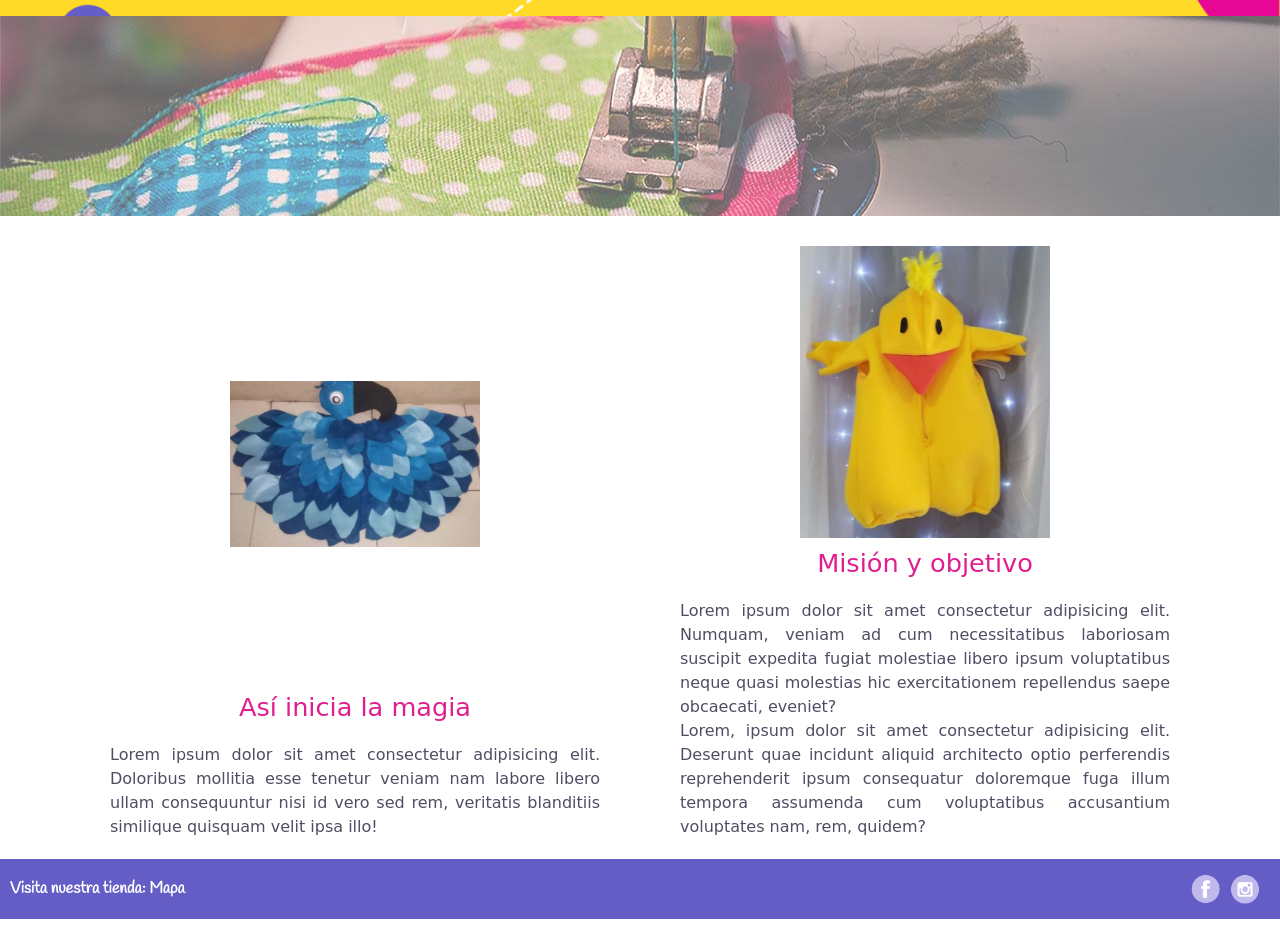
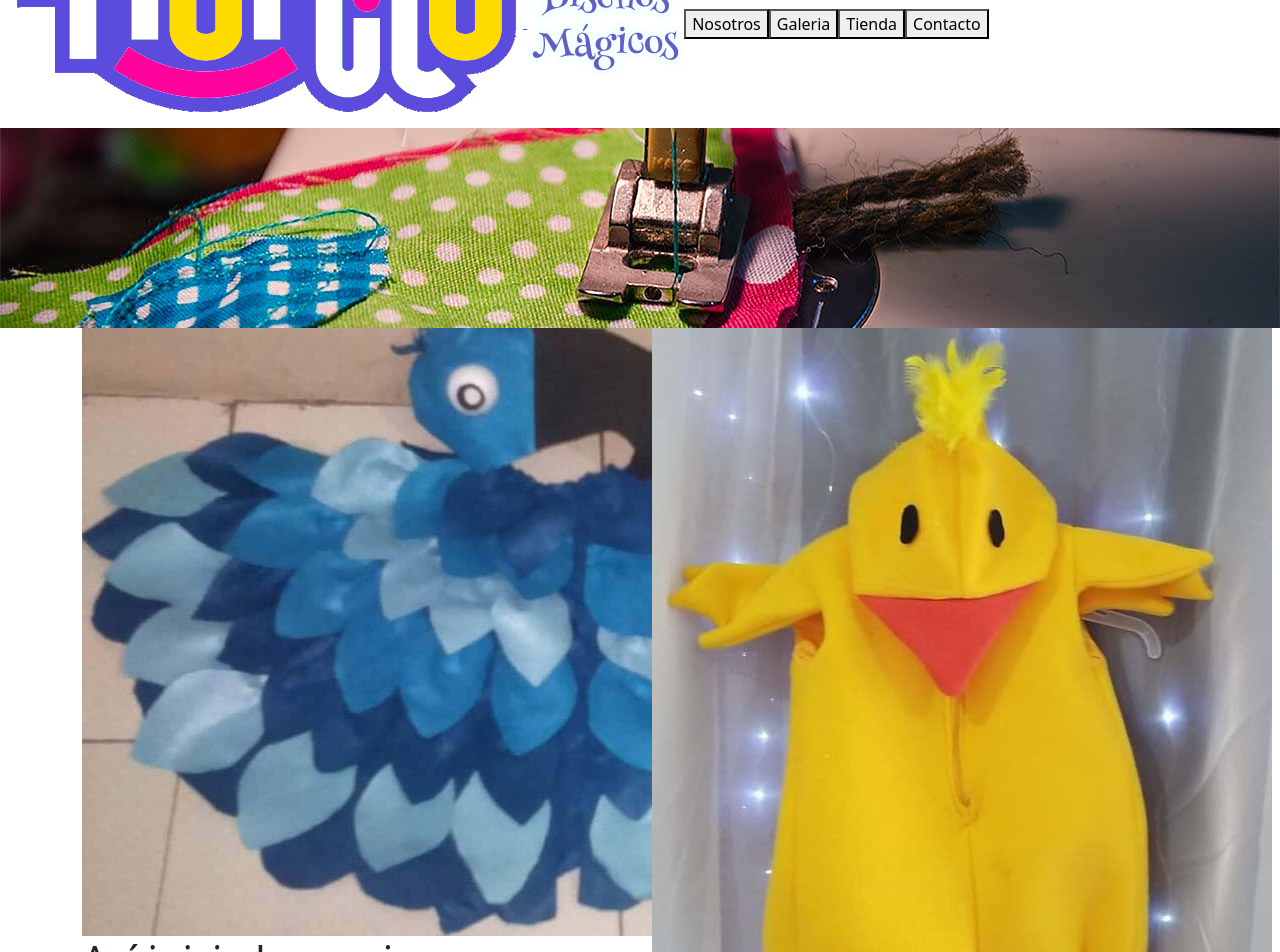
Before and after one commit to Polisio/NuniluRamirez_desafio5, a website: page views/Nosotros.html in a window 1280 px wide. Shown: the part 80-1032 px from the top of the page. Before the commit the page ends 999 px from the top, so only its background shows below. Drawn offline with nearby package versions, Linux system fonts and the light colour scheme; a web font is replaced by a local one.

Commit message:
correcciones

```diff
--- a/CSS/menuresp.css
+++ b/CSS/menuresp.css
@@ -1,6 +1,6 @@
 @import url('https://fonts.googleapis.com/css2?family=Comfortaa:wght@400;700&family=Handlee&family=Henny+Penny&family=Merienda:wght@400;700&family=Original+Surfer&display=swap');
 
-* {
+/* * {
 	margin: 0;
 	padding: 0;
 	box-sizing: border-box;
@@ -21,9 +21,9 @@ h1, h2{
 	color: rgb(224, 31, 143);
 	font-size: 1.6rem;
 	margin: 10px;
-}
+} */
 
-p{
+/* p{
 	font-family: 'Original Surfer', cursive;
 	text-align: justify;
 	font-size: 1rem;
@@ -53,9 +53,9 @@ header{
 	background-repeat: no-repeat;
 	background-position: center;
 	background-size: cover;
-}
+} */
 
-footer{
+/* footer{
 	position: absolute;
 	left: 0;
 	bottom: 0;
@@ -70,9 +70,9 @@ footer{
 	padding: 10px;
 	font-family: Handlee;
 	font-weight: bold;
-}
+} */
 
-.styleHeader{
+/* .styleHeader{
 	display: flex;
 	align-items: center;
 }
@@ -94,9 +94,9 @@ footer{
 	height: 50px;
 	margin-right: 10px;
 	margin-bottom: 10px;
-}
+} */
 
-.logoRedes{
+/* .logoRedes{
 	display: flex;
 	align-items: center;
 }
@@ -117,9 +117,9 @@ footer{
 .footerMap:hover{
 	color: #E31D93;
 	transition: 0.5s;
-}
+} */
 
-.styleSection{
+/* .styleSection{
 	width: 300;
 	height: 500;
 	display: flex;
@@ -135,9 +135,9 @@ footer{
 	max-width: 250px;
 	height: auto;
 	margin: auto;
-}
+} */
 
-.formStyle{
+/* .formStyle{
 	font-family: 'Handlee', cursive;
 	color: rgb(77, 67, 226);
 	padding: 0 10px;
@@ -162,22 +162,22 @@ footer{
 
 .textZone{
 	display: flex;
-}
+} */
 
-.mapa{
+/* .mapa{
 	display: flex;
 	width: 100%;
 	padding: 5%;
-}
+} */
 
 
 /* class bootstrap */
 
-.backnav{
+/* .backnav{
 	width: 100%;
-}
+} */
 
-.bot-nav{
+/* .bot-nav{
 	margin-bottom: 5px;
 }
 
@@ -230,9 +230,9 @@ footer{
 
 .boton:hover::after{
 	top: 0;
-}
+} */
 
-.botonSend{
+/* .botonSend{
 	display: inline-flex;
 	align-items: center;
 	justify-content: center;
@@ -271,9 +271,9 @@ footer{
 	position: relative;
 	z-index: 2;
 	transition: 2s;
-}
+} */
 
-@media screen and (max-width: 719px) {
+/* @media screen and (max-width: 719px) {
 	.galeriaflex{
 		display: none;
 	}
@@ -313,4 +313,4 @@ footer{
 	.map-g{
 		grid-area: mapa;
 	}
-}
+} */
--- a/scss/_comunes.scss
+++ b/scss/_comunes.scss
@@ -3,6 +3,7 @@ $clr-morado: rgb(101, 93, 198); //color principal
 $clr-amarillo: rgb(253, 224, 33); //color secundario
 $clr-fiusha: rgb(224, 31, 143);//color que destaca
 $clr-gris: rgb(79, 77, 99); //color de font
+$clr-blanco: rgb(255, 255, 255); //color general
 
 //fonts
 @import url('https://fonts.googleapis.com/css2?family=Comfortaa:wght@400;700&family=Handlee&family=Henny+Penny&family=Merienda:wght@400;700&family=Original+Surfer&display=swap');
--- a/scss/_hebofo.scss
+++ b/scss/_hebofo.scss
@@ -1,5 +1,4 @@
 //html general
-
 html{
 	position: relative;
 	min-height: 100%;
@@ -20,21 +19,24 @@ h1, h2{
 p{
 	font-family: $parrafos;
 	text-align: justify;
+	max-width: 600px;
 	font-size: 1rem;
 	color: $clr-gris;
 	padding-left: 20px;
 	padding-right: 20px;
-	margin: 10px;
+	margin: auto;
 }
 
 // body
-
 body{
+    // display: flex;
+    // flex-direction: column;
+    // justify-content: flex-start;
+    // min-height: 100vh;
 	margin: 0 auto 60px;
 }
 
 // header
-
 header{
 	display: flex;
 	flex-direction: row;
@@ -45,3 +47,23 @@ header{
 	padding: 10px;
 	background: $clr-amarillo;
 }
+
+
+//footer
+footer{
+	position: absolute;
+	margin-top: 50px;
+	left: 0;
+	bottom: 0;
+	width: 100%;
+	height: 60px;
+	background: $clr-morado;
+	display: flex;
+	flex-direction: inline;
+	min-height: 50px;
+	justify-content: space-between;
+	align-items: center;
+	padding: 10px;
+	font-family: $principal;
+	font-weight: bold;
+}
--- a/scss/_navBar.scss
+++ /dev/null
@@ -1,23 +0,0 @@
-// botonera
-.styleHeader{
-	display: flex;
-	align-items: center;
-    background: $bgColor;
-    img{
-        width: 100%;
-        height: 40%;
-        opacity: 60%;
-        margin-bottom: 20px;
-
-    }
-}
-
-.logo{
-    display: flex;
-    align-items: center;
-    img{
-        height: 80px;
-        margin-right: 10px;
-        margin-bottom: 10px;
-    }
-}
--- /dev/null
+++ b/scss/_stl-breakpnts.scss
@@ -0,0 +1,44 @@
+@media screen and (max-width: 719px) {
+	.galeriaflex{
+		display: none;
+	}
+}
+
+@media screen and (min-width: 720px) {
+	.galeriaBoo{
+		display: none;
+	}
+}
+
+@media screen and (min-width: 992px) {
+	.galeriaBoo{
+		display: none;
+	}
+
+	.spaces{
+	max-width: 1100px;
+	margin: auto;
+	}
+
+	.cont-grid{
+		display: grid;
+		width: 100%;
+		grid-template-columns: repeat(5, 1fr);
+		grid-template-rows: 1fr;
+		grid-template-areas:
+		"forma forma forma mapa mapa";
+		justify-items: stretch;
+	}
+
+	.titulo{
+		grid-area: titulo;
+	}
+
+	.forma{
+		grid-area: forma;
+	}
+
+	.map-g{
+		grid-area: mapa;
+	}
+}
--- /dev/null
+++ b/scss/_stl-carousel.scss
@@ -0,0 +1,18 @@
+//class carousel
+.styleImgFlt{
+	display: flex;
+	align-items: center;
+	max-width: 250px;
+	height: auto;
+	margin: auto;
+}
+
+.styleSection{
+	width: 300;
+	height: 500;
+	display: flex;
+	flex-direction: column;
+	background: transparent;
+	padding: 10px;
+	justify-items:	center;
+}
--- /dev/null
+++ b/scss/_stl-footer.scss
@@ -0,0 +1,23 @@
+//footer
+.logoRedes{
+	display: flex;
+	align-items: center;
+}
+
+.logoRedes img{
+	height: 30px;
+	margin-right: 10px;
+}
+
+.label{
+	color:$clr-blanco;
+}
+
+.footerMap{
+	color: $clr-blanco;
+}
+
+.footerMap:hover{
+	color: $clr-fiusha;
+	transition: 0.5s;
+}
--- /dev/null
+++ b/scss/_stl-form.scss
@@ -0,0 +1,73 @@
+//formularios
+.formStyle{
+	font-family: $principal;
+	color: $clr-morado;
+	padding: 0 10px;
+	width: 100%;
+	margin: 10px 0;
+	display: flex inline-block;
+}
+
+.style{
+	font-family: $parrafos;
+	color: $clr-gris;
+}
+.accesorios{
+	display: none;
+}
+
+.check:checked + .accesorios{
+	font-family: $parrafos;
+	color: $clr-gris;
+	display:inline;
+}
+
+.textZone{
+	display: flex;
+}
+
+.botonSend{
+	display: inline-flex;
+	align-items: center;
+	justify-content: center;
+	width: 70px;
+	height: 30px;
+	margin: 10px;
+	background: $clr-fiusha;
+	color: $clr-blanco;
+	font-family: $parrafos;
+	font-size: .8rem;
+	font-weight: 600;
+	border: none;
+	transition: .3s ease all;
+	border-radius: 3px;
+	position: relative;
+	overflow: hidden;
+    span{
+        position: relative;
+        z-index: 2;
+        transition: 2s;
+    }
+}
+
+.botonSend:after{
+	content: "";
+	width: 100%;
+	height: 100%;
+	background: $clr-morado;
+	position: absolute;
+	z-index: 1;
+	top: -30px;
+	left: 0;
+	transition: .3s ease-in-out;
+}
+
+.botonSend:hover::after{
+	top: 0;
+}
+
+.mapa{
+	display: flex;
+	width: 100%;
+	padding: 5%;
+}
--- /dev/null
+++ b/scss/_stl-headNav.scss
@@ -0,0 +1,89 @@
+//header
+.headerNav{
+	background-image: url(../src/bgheader.webp);
+	background-repeat: no-repeat;
+	background-position: center;
+	background-size: cover;
+}
+
+//logo
+.logo{
+    display: flex;
+    align-items: center;
+    img{
+        height: 80px;
+        margin-right: 10px;
+        margin-bottom: 10px;
+    }
+}
+
+//navbar
+.backnav{
+	width: 100%;
+}
+
+.bot-nav{
+	margin-bottom: 5px;
+}
+
+.just-nav{
+	display: flex;
+	justify-items: space-between;
+}
+
+.disp-link{
+	display: flex;
+	flex-direction: row;
+}
+
+.boton{
+	display: inline-flex;
+	align-items: center;
+	justify-content: center;
+	width: 70px;
+	height: 30px;
+	margin: 0 5px;
+	background: $clr-fiusha;
+	color: $clr-blanco;
+	font-family: $principal;
+	font-size: .8rem;
+	font-weight: 600;
+	border: none;
+	transition: .3s ease all;
+	border-radius: 3px;
+	position: relative;
+	overflow: hidden;
+	span{
+		position: relative;
+		z-index: 2;
+		transition: 2s;
+		}
+}
+
+.boton:after{
+	content: "";
+	width: 100%;
+	height: 100%;
+	background: $clr-morado;
+	position: absolute;
+	z-index: 1;
+	top: -30px;
+	left: 0;
+	transition: .3s ease-in-out;
+}
+
+.boton:hover::after{
+	top: 0;
+}
+
+//imagen
+.styleHeader{
+	display: flex;
+	align-items: center;
+    img{
+        width: 100%;
+        max-height: 40%;
+        opacity: 60%;
+        margin-bottom: 20px;
+    }
+}
--- a/scss/main.scss
+++ b/scss/main.scss
@@ -1,3 +1,8 @@
 //imports
 @import "_comunes";
 @import "_hebofo";
+@import "_stl-headNav";
+@import "_stl-carousel";
+@import "_stl-form";
+@import "_stl-footer";
+@import "_stl-breakpnts";
```
Also changed, not shown: index.html (+2 -2 lines), CSS/main.css.
